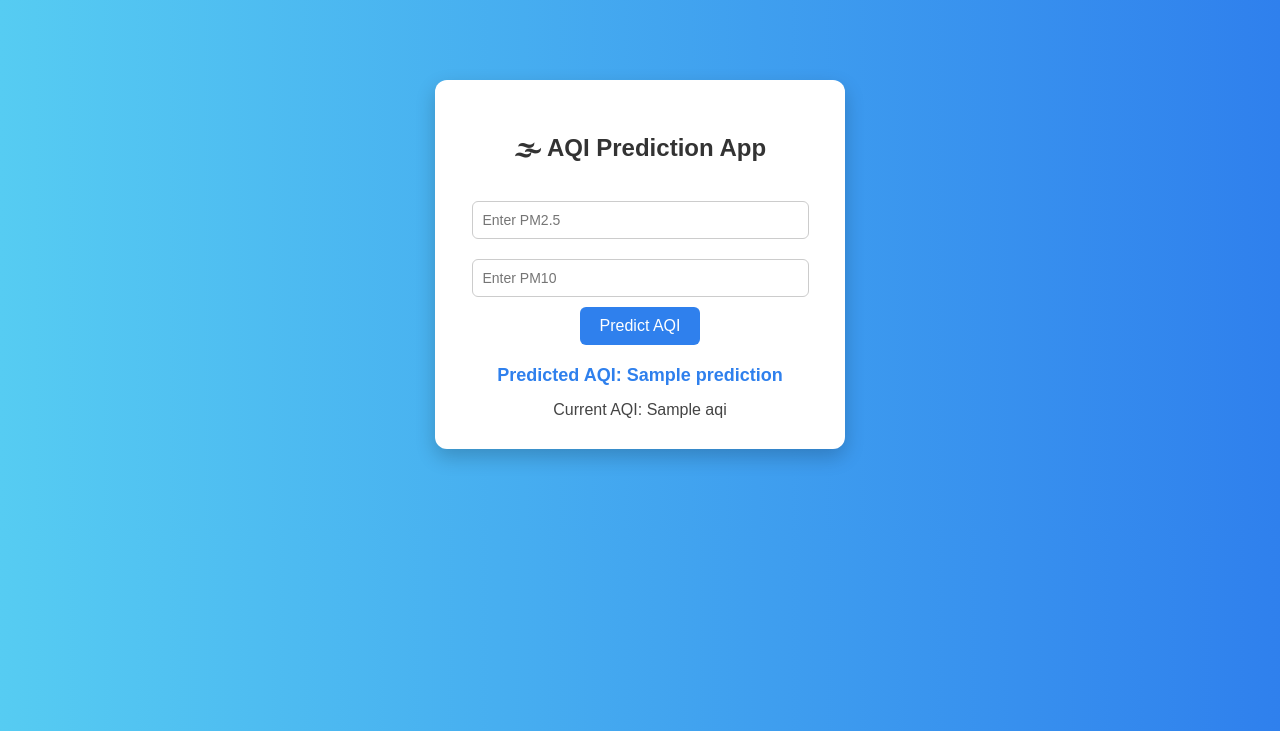
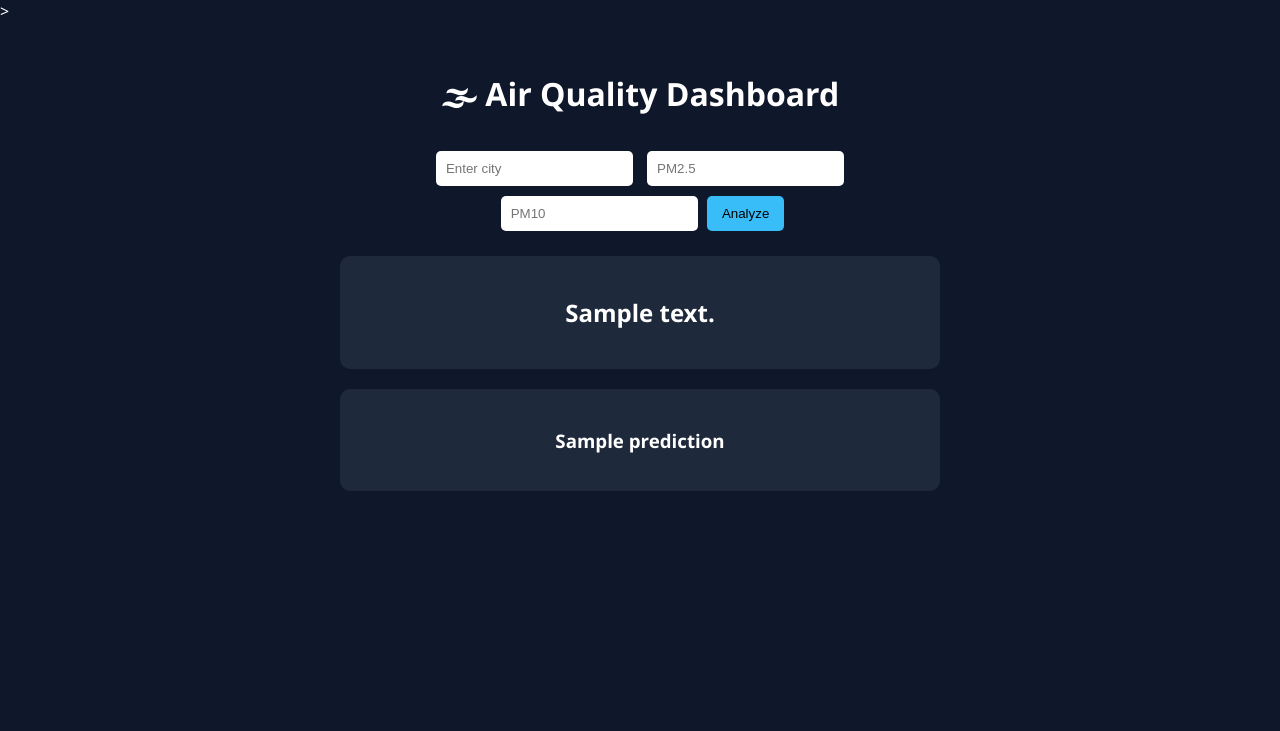
Before and after one commit to amit1jain23-hash/AQI-prediction-, a Flask app: template AQI PREDICTION APP/templates/index.html in a window 1280 px wide. Shown: the top 731 px of the page. Run offline with Flask 3, Linux system fonts and the light colour scheme; the template is opened without the code that fills it: most values are stand-ins (such as "Sample title", 1, 10 or a date in 2020).

Commit message:
updated UI

```diff
--- /dev/null
+++ b/AQI PREDICTION APP/static/CSS/style.css
@@ -0,0 +1,39 @@
+body {
+    margin: 0;
+    font-family: 'Segoe UI', sans-serif;
+    background: #0f172a;
+    color: white;
+}
+
+.dashboard {
+    width: 600px;
+    margin: 50px auto;
+    text-align: center;
+}
+
+h1 {
+    margin-bottom: 20px;
+}
+
+.form input {
+    padding: 10px;
+    margin: 5px;
+    border-radius: 5px;
+    border: none;
+}
+
+.form button {
+    padding: 10px 15px;
+    background: #38bdf8;
+    border: none;
+    color: black;
+    border-radius: 5px;
+    cursor: pointer;
+}
+
+.card {
+    background: #1e293b;
+    padding: 20px;
+    margin-top: 20px;
+    border-radius: 10px;
+}
--- a/AQI PREDICTION APP/templates/index.html
+++ b/AQI PREDICTION APP/templates/index.html
@@ -1,104 +1,39 @@
 <!DOCTYPE html>
 <html>
 <head>
-    <title>AQI Predictor</title>
-
-    <style>
-        body {
-            font-family: Arial, sans-serif;
-            background: linear-gradient(to right, #56ccf2, #2f80ed);
-            margin: 0;
-            padding: 0;
-        }
-
-        .container {
-            width: 350px;
-            margin: 80px auto;
-            background: white;
-            padding: 30px;
-            border-radius: 12px;
-            box-shadow: 0px 8px 20px rgba(0,0,0,0.2);
-            text-align: center;
-        }
-
-        h2 {
-            margin-bottom: 20px;
-            color: #333;
-        }
-
-        input[type="text"] {
-            width: 90%;
-            padding: 10px;
-            margin: 10px 0;
-            border: 1px solid #ccc;
-            border-radius: 6px;
-            font-size: 14px;
-        }
-
-        input[type="submit"] {
-            background: #2f80ed;
-            color: white;
-            border: none;
-            padding: 10px 20px;
-            border-radius: 6px;
-            cursor: pointer;
-            font-size: 16px;
-            transition: 0.3s;
-        }
-
-        input[type="submit"]:hover {
-            background: #1c60c7;
-        }
-
-        .result {
-            margin-top: 20px;
-            font-size: 18px;
-            color: #2f80ed;
-            font-weight: bold;
-        }
-
-        .aqi {
-            margin-top: 15px;
-            font-size: 16px;
-            color: #444;
-        }
-
-        img {
-            margin-top: 15px;
-            border-radius: 8px;
-        }
-    </style>
+    <title>AQI Dashboard</title>
+    <link rel="stylesheet" href="{{ url_for('static', filename='css/style.css') }}">>
 </head>
 
 <body>
 
-<div class="container">
-    <h2>🌫 AQI Prediction App</h2>
+<div class="dashboard">
 
-    <form method="POST">
-        <input type="text" name="pm25" placeholder="Enter PM2.5" required>
-        <input type="text" name="pm10" placeholder="Enter PM10" required>
-        <br>
-        <input type="submit" value="Predict AQI">
+    <h1>🌫 Air Quality Dashboard</h1>
+
+    <form method="POST" class="form">
+        <input type="text" name="city" placeholder="Enter city" required>
+        <input type="text" name="pm25" placeholder="PM2.5">
+        <input type="text" name="pm10" placeholder="PM10">
+        <button type="submit">Analyze</button>
     </form>
 
-    <!-- Prediction -->
-    {% if prediction is not none %}
-        <div class="result">
-            Predicted AQI: {{ prediction }}
-        </div>
+    {% if aqi_text %}
+    <div class="card">
+        <h2>{{ aqi_text }}</h2>
+    </div>
     {% endif %}
 
-    <!-- API AQI -->
-    {% if aqi is not none %}
-        <div class="aqi">
-            Current AQI: {{ aqi }}
-        </div>
+    {% if prediction %}
+    <div class="card">
+        <h3>{{ prediction }}</h3>
+    </div>
     {% endif %}
 
-    <!-- Graph -->
     {% if graph %}
-        <img src="{{ url_for('static', filename='graph.png') }}" width="100%">
+    <div class="card">
+        <img src="{{ url_for('static', filename=graph) }}">
+    </div>
     {% endif %}
 
 </div>
```
Also changed, not shown: AQI PREDICTION APP/static/graph.png, 1 other file.
